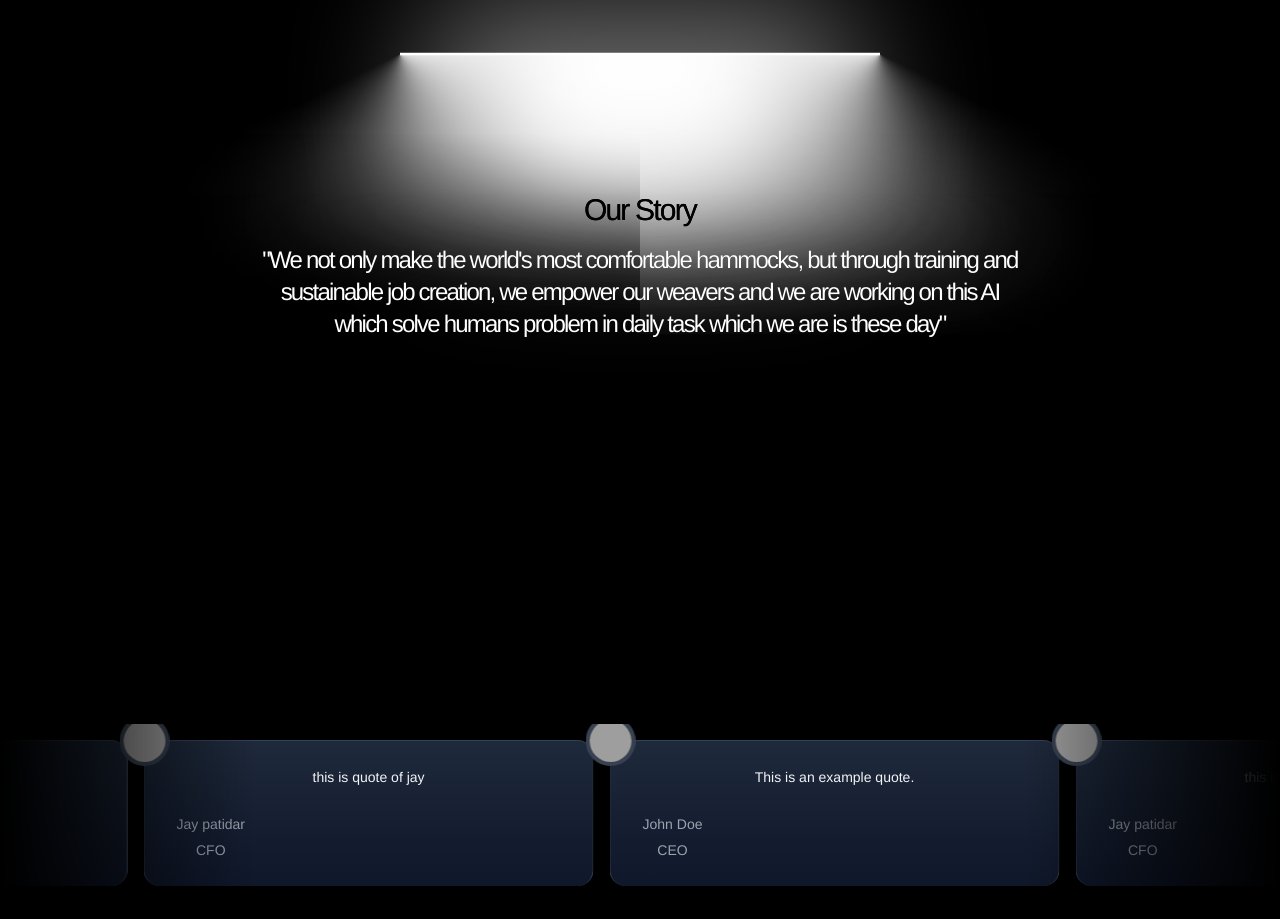
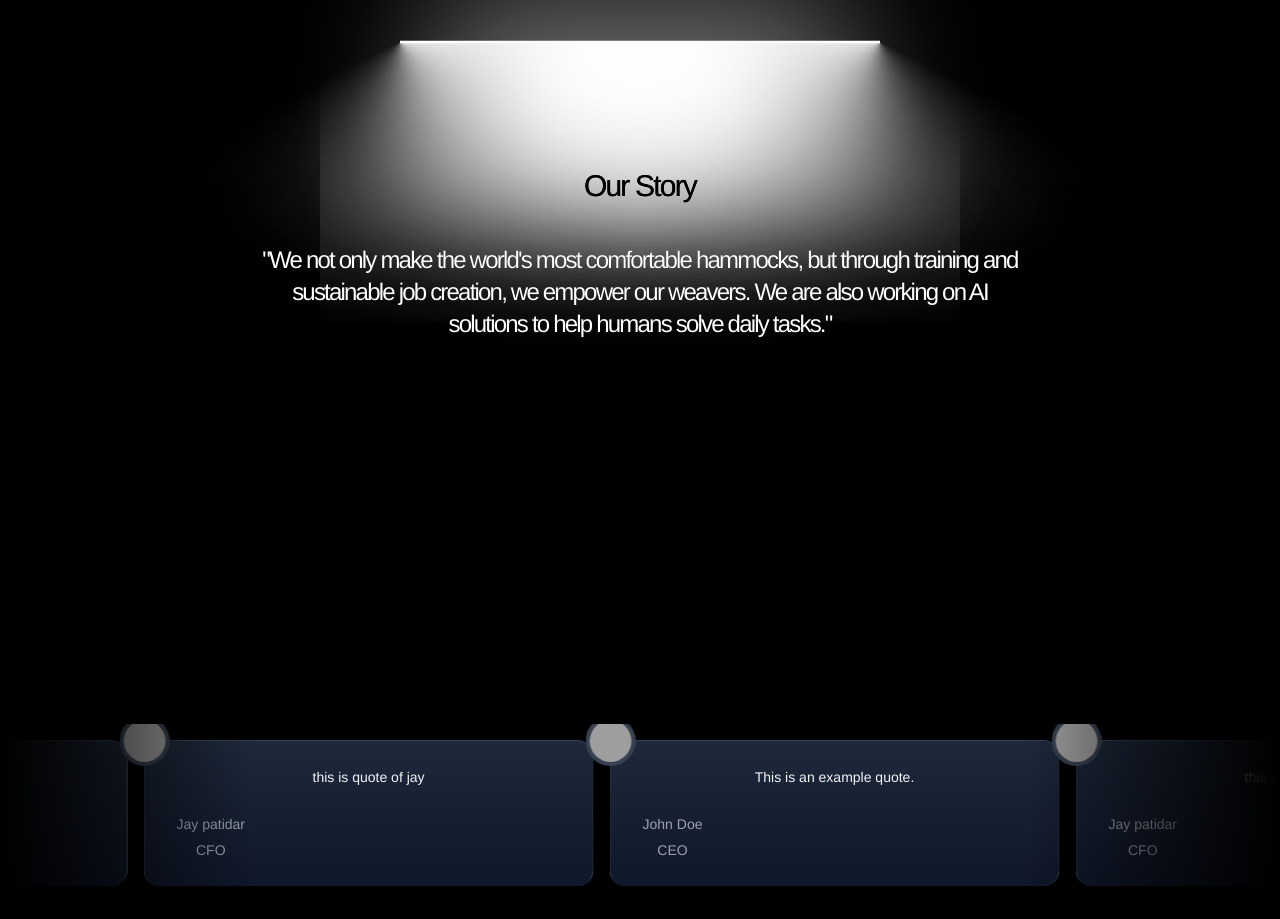
Before and after one commit to jaypatidar14/Redesgian-ai, a Next.js app: page / in a window 1280 px wide. Shown: the part 940-1859 px from the top of the page. Built offline with nearby package versions, Linux system fonts and the light colour scheme; grey boxes are pictures that could not be loaded.

Commit message:
it new section add

```diff
--- a/components/ui/Infinite.tsx
+++ b/components/ui/Infinite.tsx
@@ -27,7 +27,7 @@ export function Infinite({
 
   useEffect(() => {
     addAnimation();
-    }, []);
+  }, [direction, speed]); // Add direction and speed as dependencies
 
   const [start, setStart] = useState(false);
 
@@ -66,13 +66,15 @@ export function Infinite({
 
   const getSpeed = () => {
     if (containerRef.current) {
-            if (speed === "fast") {
-                containerRef.current.style.setProperty("--animation-duration", "20s");
-            } else if (speed === "normal") {
-                containerRef.current.style.setProperty("--animation-duration", "40s");
-            } else {
-                containerRef.current.style.setProperty("--animation-duration", "80s");
-            }
+      const durationMap = {
+        fast: "20s",
+        normal: "40s",
+        slow: "80s",
+      };
+      containerRef.current.style.setProperty(
+        "--animation-duration",
+        durationMap[speed] || "40s"
+      );
     }
   };
 
@@ -92,13 +94,13 @@ export function Infinite({
           pauseOnHover && "hover:[animation-play-state:paused]"
         )}
       >
-                {items.map((item, idx) => (
+        {items.map((item) => (
           <li
             className="w-[350px] max-w-full relative rounded-2xl border border-b-0 flex-shrink-0 border-slate-700 px-8 py-6 md:w-[450px]"
             style={{
               background: "linear-gradient(180deg, var(--slate-800), var(--slate-900))",
             }}
-                        key={item.name}
+            key={item.id} // Changed key from item.name to item.id for uniqueness
           >
             {/* Image in top left corner with rounded style */}
             <img
--- a/components/ui/Lamp.tsx
+++ b/components/ui/Lamp.tsx
@@ -3,7 +3,6 @@ import React from "react";
 import { motion } from "framer-motion";
 import { cn } from "@/lib/utils";
 
-// import WordPullUp from "../ui/word-pull-up";
 export function LampDemo() {
   return (
     <LampContainer>
@@ -15,19 +14,16 @@ export function LampDemo() {
           duration: 0.8,
           ease: "easeInOut",
         }}
-        className="mt-8 bg-black py-4 bg-clip-text text-center text-4xl font-medium tracking-tight text-transparent md:text-7xl"
+        className="mt-8 py-4 text-center text-4xl font-medium tracking-tight text-transparent bg-black bg-clip-text md:text-7xl"
       >
-        <h2 className="text-3xl   font-thin text-black mb-6">
+        <h2 className="text-3xl font-thin text-black mb-6">
           Our Story
-
-          <div className="text-white font-thin dark:text-gray-400 max-w-3xl mx-auto py-2 md:py-4 text-2xl mb-8" >
-              "We not only make the world's most comfortable hammocks, but through
-          training and sustainable job creation, we empower our weavers and we are working on this AI which solve humans problem in daily task which we are is these day"
-
-
-          </div>
-
-      </h2>
+        </h2>
+        <div className="text-white font-thin dark:text-gray-400 max-w-3xl mx-auto py-2 md:py-4 text-2xl mb-8">
+          "We not only make the world's most comfortable hammocks, but through
+          training and sustainable job creation, we empower our weavers. We are
+          also working on AI solutions to help humans solve daily tasks."
+        </div>
       </motion.h1>
     </LampContainer>
   );
@@ -47,7 +43,7 @@ export const LampContainer = ({
         className
       )}
     >
-      <div className="relative flex w-full flex-1 scale-y-125 items-center justify-center isolate z-0 ">
+      <div className="relative flex w-full flex-1 scale-y-125 items-center justify-center isolate z-0">
         <motion.div
           initial={{ opacity: 0.5, width: "15rem" }}
           whileInView={{ opacity: 1, width: "30rem" }}
@@ -59,11 +55,12 @@ export const LampContainer = ({
           style={{
             backgroundImage: `conic-gradient(var(--conic-position), var(--tw-gradient-stops))`,
           }}
-          className="absolute inset-auto right-1/2 h-56 overflow-visible w-[30rem] bg-gradient-conic from-white  via-transparent to-transparent text-white [--conic-position:from_70deg_at_center_top]"
+          className="absolute inset-auto right-1/2 h-56 w-[30rem] bg-gradient-conic from-white via-transparent to-transparent text-white [--conic-position:from_70deg_at_center_top]"
         >
-          <div className="absolute  w-[100%] left-0 bg-black h-40 bottom-0 z-20 [mask-image:linear-gradient(to_top,white,transparent)]" />
-          <div className="absolute  w-40 h-[100%] left-0 bg-black  bottom-0 z-20 [mask-image:linear-gradient(to_right,white,transparent)]" />
+          <div className="absolute w-40 h-[100%] left-0 bg-black bottom-0 z-20 [mask-image:linear-gradient(to_top,white,transparent)]" />
+          <div className="absolute w-40 h-[100%] left-0 bg-black bottom-0 z-20 [mask-image:linear-gradient(to_right,white,transparent)]" />
         </motion.div>
+
         <motion.div
           initial={{ opacity: 0.5, width: "15rem" }}
           whileInView={{ opacity: 1, width: "30rem" }}
@@ -77,12 +74,14 @@ export const LampContainer = ({
           }}
           className="absolute inset-auto left-1/2 h-56 w-[30rem] bg-gradient-conic from-transparent via-transparent to-white text-white [--conic-position:from_290deg_at_center_top]"
         >
-          <div className="absolute  w-40 h-[100%] right-0 bg-black  bottom-0 z-20 [mask-image:linear-gradient(to_left,white,transparent)]" />
-          <div className="absolute  w-[100%] right-0 bg-blackh-40 bottom-0 z-20 [mask-image:linear-gradient(to_top,white,transparent)]" />
+          <div className="absolute w-40 h-[100%] right-0 bg-black bottom-0 z-20 [mask-image:linear-gradient(to_left,white,transparent)]" />
+          <div className="absolute w-40 h-40 right-0 bg-black bottom-0 z-20 [mask-image:linear-gradient(to_top,white,transparent)]" />
         </motion.div>
+
         <div className="absolute top-1/2 h-48 w-full translate-y-12 scale-x-150 bg-black blur-2xl"></div>
         <div className="absolute top-1/2 z-50 h-48 w-full bg-transparent opacity-10 backdrop-blur-md"></div>
         <div className="absolute inset-auto z-50 h-36 w-[28rem] -translate-y-1/2 rounded-full bg-white opacity-50 blur-3xl"></div>
+
         <motion.div
           initial={{ width: "8rem" }}
           whileInView={{ width: "16rem" }}
@@ -93,6 +92,7 @@ export const LampContainer = ({
           }}
           className="absolute inset-auto z-30 h-36 w-64 -translate-y-[6rem] rounded-full bg-white blur-2xl"
         ></motion.div>
+
         <motion.div
           initial={{ width: "15rem" }}
           whileInView={{ width: "30rem" }}
@@ -101,10 +101,10 @@ export const LampContainer = ({
             duration: 0.8,
             ease: "easeInOut",
           }}
-          className="absolute inset-auto z-50 h-0.5 w-[30rem] -translate-y-[7rem] bg-white "
+          className="absolute inset-auto z-50 h-0.5 w-[30rem] -translate-y-[7rem] bg-white"
         ></motion.div>
 
-        <div className="absolute inset-auto z-40 h-44 w-full -translate-y-[12.5rem] bg-black "></div>
+        <div className="absolute inset-auto z-40 h-44 w-full -translate-y-[12.5rem] bg-black"></div>
       </div>
 
       <div className="relative z-50 flex -translate-y-80 flex-col items-center px-5">
```
Also changed, not shown: components/ui/GoogleGeminiEffect.tsx (+11 -24 lines). Lines whose indentation alone changed are shown as unchanged.
